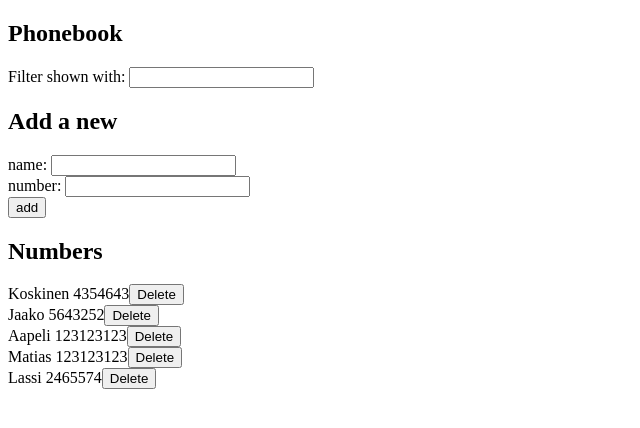
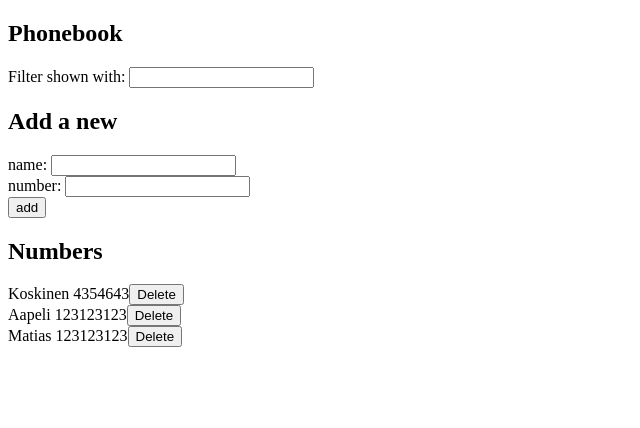
Before and after one commit to samuliohman/osa2, a React (Create React App) app in the folder puhelinluettelo/: page / in a window 1280 px wide. Shown: the top 428 px of the page, without its empty margins (0-640 px from the left). Built offline with nearby package versions, Linux system fonts and the light colour scheme; data requests are answered from the project's data file.

Commit message:
Tehtävä 2.17

```diff
--- a/puhelinluettelo/db.json
+++ b/puhelinluettelo/db.json
@@ -4,11 +4,6 @@
       "name": "Koskinen",
       "number": "4354643",
       "id": 14
-    },
-    {
-      "name": "Jaako",
-      "number": "5643252",
-      "id": 15
     },
     {
       "name": "Aapeli",
@@ -19,11 +14,6 @@
       "name": "Matias",
       "number": "123123123",
       "id": 17
-    },
-    {
-      "name": "Lassi",
-      "number": "2465574",
-      "id": 18
     }
   ]
 }
--- a/puhelinluettelo/src/App.js
+++ b/puhelinluettelo/src/App.js
@@ -52,26 +52,29 @@ const App = () => {
   const updateFilter = (event) => setNewFilter(event.target.value)
 
   const deletePerson = (id) => {
-    const person = persons.filter(person => person.id === id)
-    const confirmed = window.confirm(`Are you sure you want to delete ${person.name}`)
+    const deletedPerson = persons.find(person => person.id === id)
+    const confirmed = window.confirm(`Are you sure you want to delete ${deletedPerson.name}`)
     if (confirmed) {
       personService
         .deletePerson(id)
         .then(person => {
           setPersons(persons.filter(p => p.id !== id))
           //Set up success message
+          console.log("1")
           setErrorStyle('success')
-          setErrorMessage(`Deleted ${newName} succesfully.`)
-          setTimeout(() => setErrorMessage(null), 3000)
+          console.log("2")
+
+          console.log(deletedPerson)
+          console.log("3")
+          setErrorMessage(`Deleted ${deletedPerson.name} succesfully.`)
+
         })
         .catch(error => {
           //Set up error message
-          setErrorMessage(`Person '${person.name}' was already removed from server.`)
+          setErrorMessage(`Person '${deletedPerson.name}' was already removed from server.`)
           setErrorStyle('error')
-          setTimeout(() => {
-            setErrorMessage(null)
-          }, 3000)
         })
+      setTimeout(() => setErrorMessage(null), 3000)
     }
   }
 
```
